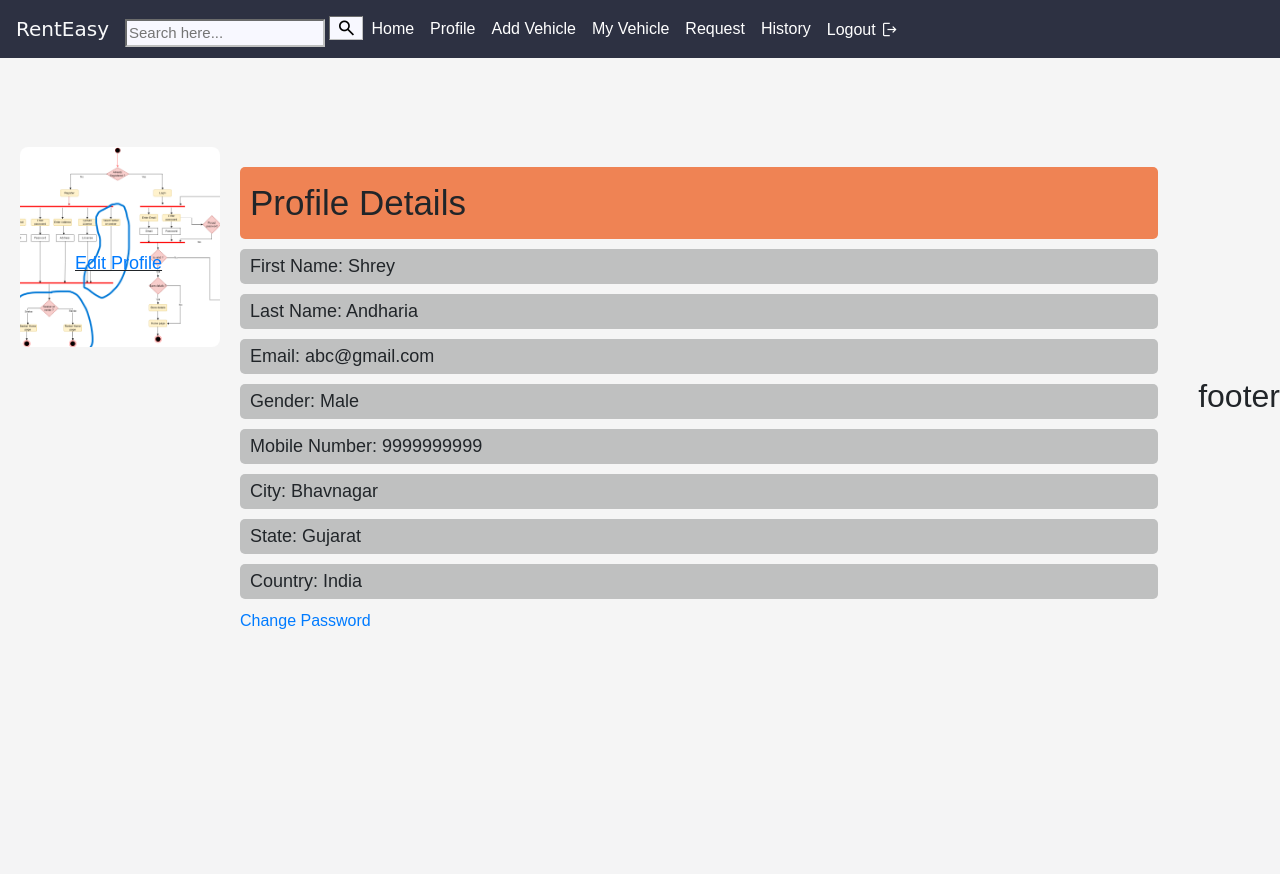
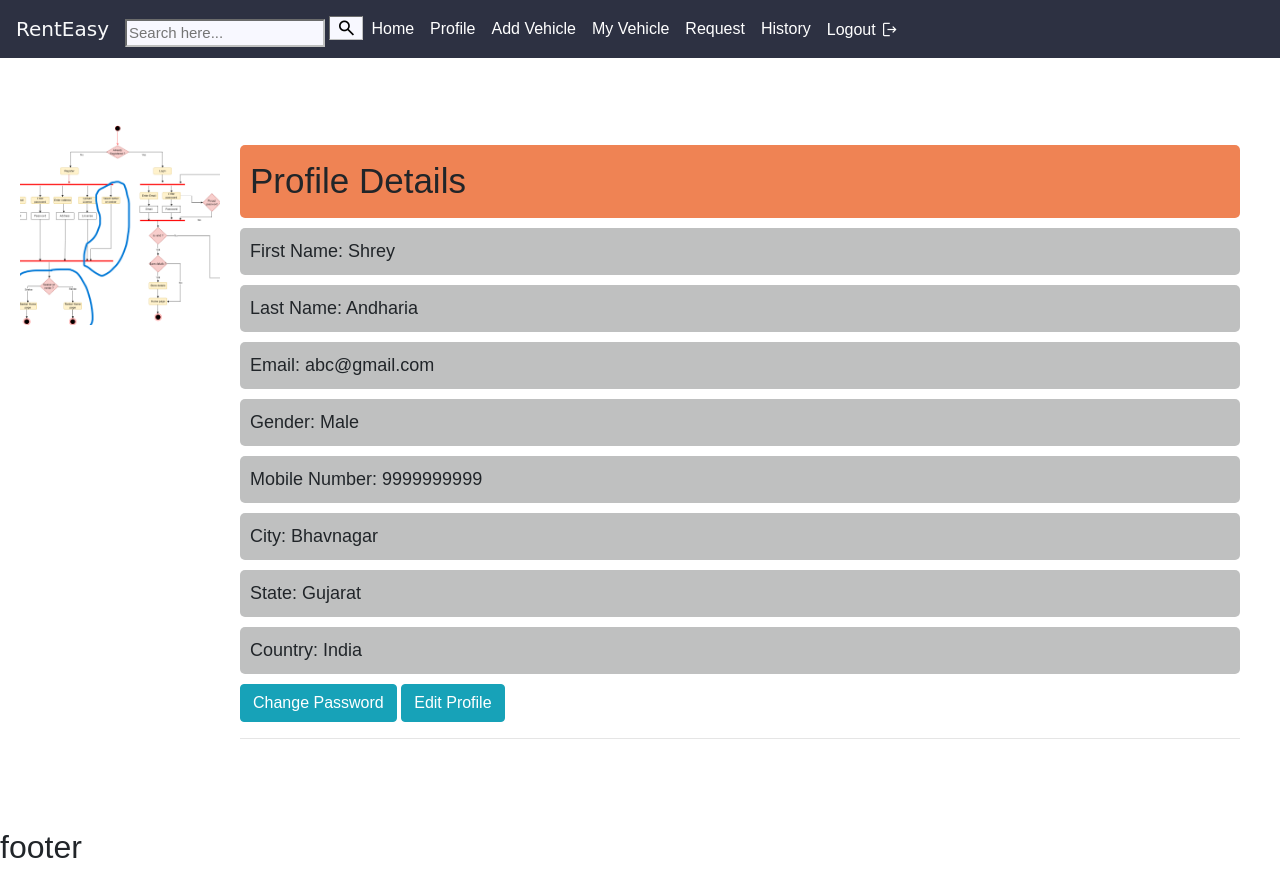
Before and after one commit to Shrey3011/Group24, a Django app: template SRC/Rental_System/RentingApp/templates/RentingApp/profile.html in a window 1280 px wide. Before the commit the page ends 629 px from the top, so only its background shows below. Run offline with Django 4.2, Linux system fonts and the light colour scheme; the template is opened without the code that fills it: values that come from a table or form of the project are taken from there, others are empty; data comes from the database, SQL or seed files in the repository; parts of the project's set-up code (start-up, migrations or seed data) failed here and were passed over; some libraries are stand-ins or nearby versions; some web fonts are replaced.

Commit message:
Update profile.html

```diff
--- a/SRC/Rental_System/RentingApp/templates/RentingApp/profile.html
+++ b/SRC/Rental_System/RentingApp/templates/RentingApp/profile.html
@@ -2,17 +2,16 @@
 {% load static %}
 {% block content %}
 
-
 <style>
     body {
         font-family: 'Josefin Slab', sans-serif;
-        background-color: #F5F5F5;
         margin: 0;
         padding: 0;
         display: flex;
-        justify-content: center;
-        align-items: center;
-        min-height: 100vh;
+        flex-direction: column;
+        justify-content: space-between; /* Adjusted to allow footer at the bottom */
+        align-items: left;
+        /min-height: 100vh;/
     }
 
     .profile-container {
@@ -20,12 +19,12 @@
         justify-content: space-between;
         align-items: flex-start;
         width: 100%;
-        background-color: #F5F5F5;
         padding: 20px;
     }
 
     .profile-picture {
-        width: 200px;
+        width: 100%;
+        max-width: 200px;
         height: 200px;
         background-image: url({{customer.profile_pic.url}});
         background-size: cover;
@@ -40,6 +39,7 @@
         flex: 1;
         padding: 20px;
     }
+
     .profile-details-heading {
         background-color: #ef8354;
         padding: 10px;
@@ -51,7 +51,7 @@
 
     .user-attribute {
         width: 100%;
-        height: 35px;
+        height: 100%;
         font-size: 18px;
         background-color: #bfc0c0;
         padding: 10px;
@@ -62,19 +62,28 @@
         margin-bottom: 10px;
     }
 
-    .edit-profile-link {
+    /*.edit-profile-link {
         font-size: 18px;
         text-decoration: underline;
         cursor: pointer;
         position: absolute;
-        top: 250px;
-        left: 75px;
+        top: 300px;
+        left: 5%;
+        /* left: 75px; */
+
+
+    .footer {
+        background-color: #333;
+        color: white;
+        text-align: center;
+        padding: 10px;
+        width: 100%;
     }
 </style>
 
 <div class="profile-container">
     <div class="profile-picture"></div>
-    <div class="edit-profile-link"><a href="{% url 'edit_profile' %}">Edit Profile</a></div>
+
     <div class="profile-details">
         <!-- Profile Details Heading -->
         <div class="profile-details-heading">Profile Details</div>
@@ -86,9 +95,7 @@
         <div class="user-attribute">City: {{customer.city}}</div>
         <div class="user-attribute">State: {{customer.state}}</div>
         <div class="user-attribute">Country: {{customer.country}}</div>
-        <a href="{% url 'change_password' %}">Change Password</a>
+        <a href="{% url 'change_password' %}" class="btn btn-info" role="button">Change Password</a> <a href="{% url 'edit_profile' %}" class="btn btn-info" role="button">Edit Profile</a><hr>
     </div>
 </div>
-
-
 {% endblock %}
```
